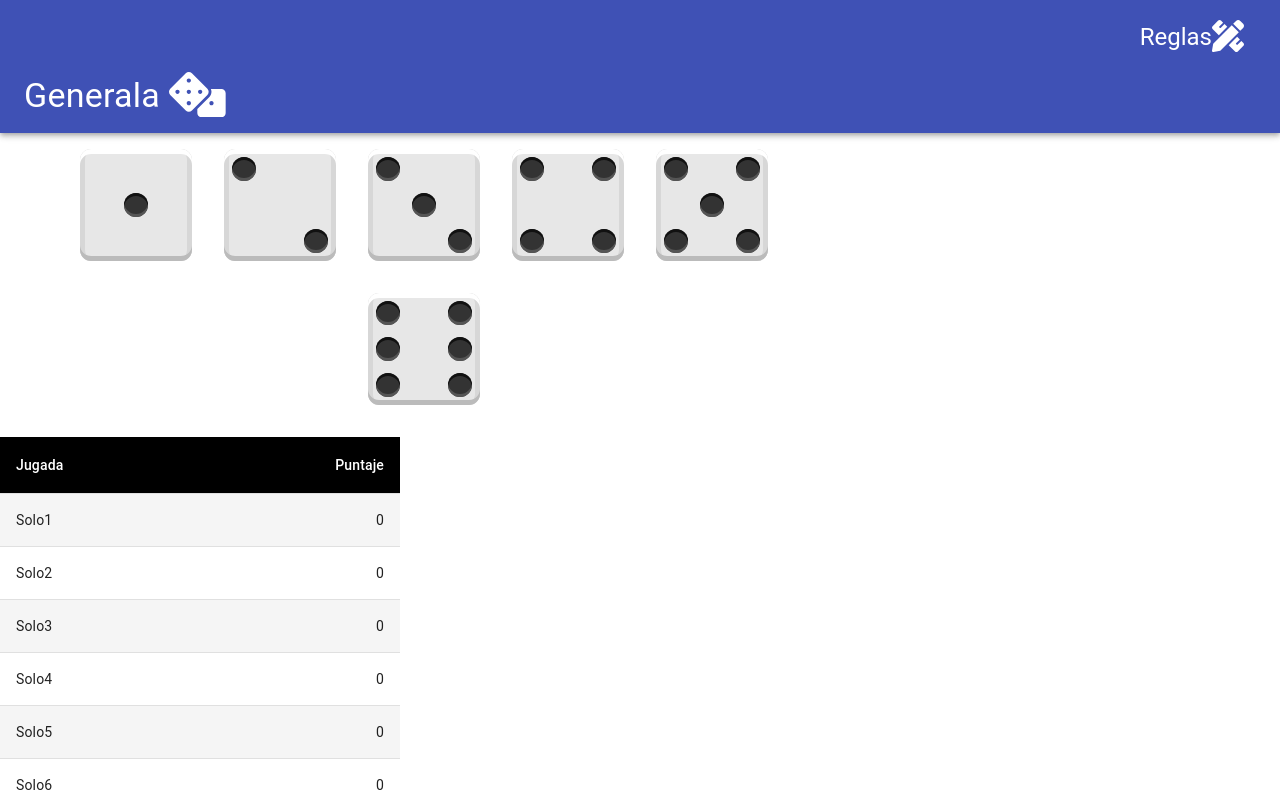
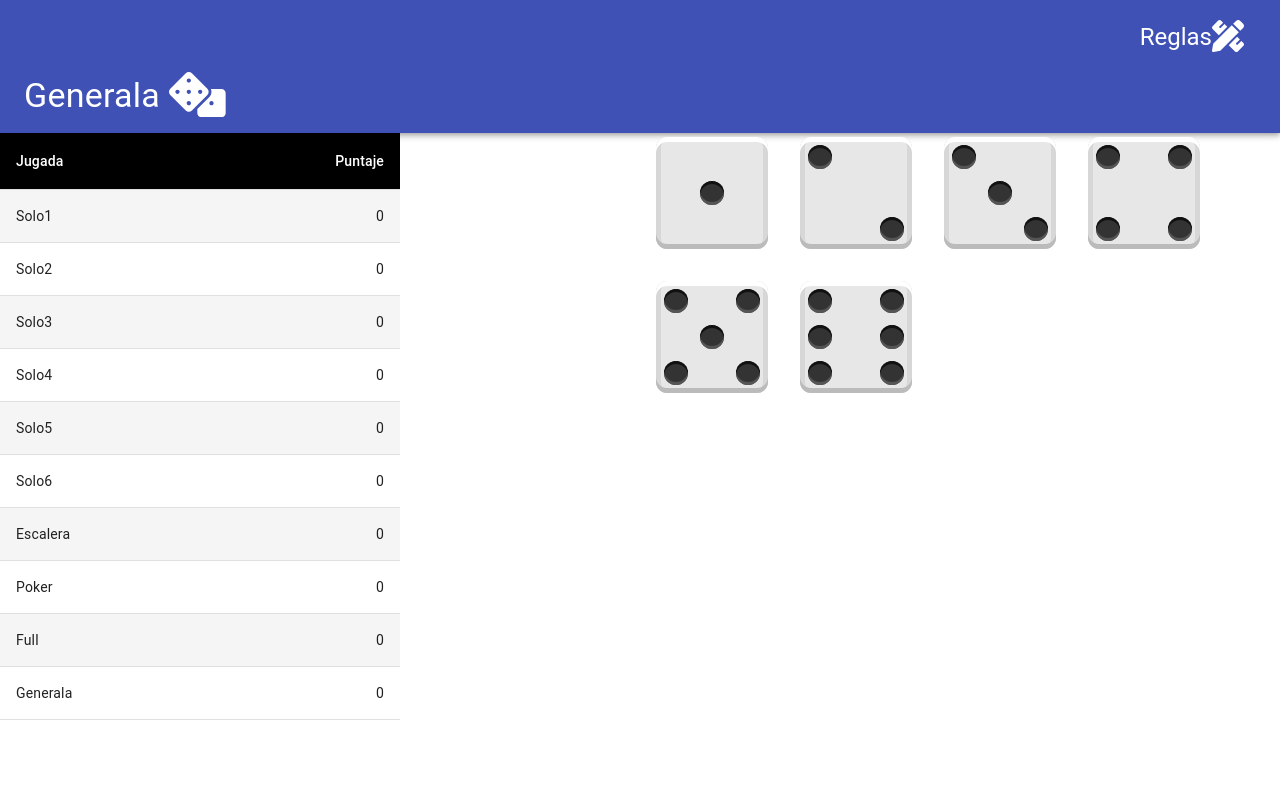
Before and after one commit to RoxanaCamara/unq-ui-roxana-camara-trabajo-final, a React (Create React App) app: page / in a window 1280 px wide. Shown: the top 800 px of the page. Built offline with nearby package versions, Linux system fonts and the light colour scheme.

Commit message:
Front del juego segunda parte

```diff
--- a/src/App.jsx
+++ b/src/App.jsx
@@ -3,20 +3,28 @@ import { Contenedor } from './components/nav/Contenedor';
 import TableGame from './components/table/Table';
 import Box from '@material-ui/core/Box';
 import { Dice } from './components/dice/Dice';
+import { Dices } from './components/dice/Dices';
+import { makeStyles } from '@material-ui/core/styles';
+
+const useStyles = makeStyles((theme) => ({
+  root: {
+    flexGrow: 1,
+  }}));
 
 const App = () => {
+  const classes = useStyles();
   return (
     <Contenedor>
-      <Box sx={{ flexGrow: 1 }}>
-      <Grid container spacing={2}>
-      <Grid item xs={6} md={8}>
-          <Dice/>
-        </Grid>
-        <Grid item xs={6} md={6}>
+     <div className={classes.root}>
+      <Grid container spacing={3}>
+        <Grid item xs={6} >
         <TableGame />
         </Grid>
+        <Grid item xs={6}>
+        <Dices />
+        </Grid>
       </Grid>
-  </Box>
+      </div>
     </Contenedor>
   );
 }
--- a/src/components/dice/Dice.jsx
+++ b/src/components/dice/Dice.jsx
@@ -1,59 +1,82 @@
 import React from 'react'
+import { Grid } from '@material-ui/core';
+
 import '../dice/Style.css'
 
-export const Dice = () => {
-
+export const Dice = ({ num }) => {
+    console.log("num")
+    console.log(num)
     return (
         <>
-        <div class="nono">
-            <div class="first-face">
-                <span class="pip"></span>
+        <div className="nono">
+        <Grid item xs={4}>
+        {
+            num == 1 &&
+            <div className="first-face">
+                <span className="pip"></span>
             </div>
-            <div class="second-face">
-                <span class="pip"></span>
-                <span class="pip"></span>
+        }
+        {
+            num == 2 &&
+            <div className="second-face">
+                <span className="pip"></span>
+                <span className="pip"></span>
             </div>
-            <div class="third-face">
-                <span class="pip"></span>
-                <span class="pip"></span>
-                <span class="pip"></span>
+        }
+        {
+            num == 3 &&
+            <div className="third-face">
+                <span className="pip"></span>
+                <span className="pip"></span>
+                <span className="pip"></span>
             </div>
-            <div class="fourth-face">
-                <div class="column">
-                    <span class="pip"></span>
-                    <span class="pip"></span>
+        }
+        {
+            num == 4 &&
+            <div className="fourth-face">
+                <div className="column">
+                    <span className="pip"></span>
+                    <span className="pip"></span>
                 </div>
-                <div class="column">
-                    <span class="pip"></span>
-                    <span class="pip"></span>
+                <div className="column">
+                    <span className="pip"></span>
+                    <span className="pip"></span>
                 </div>
             </div>
-            <div class="fifth-face">
-                <div class="column">
-                    <span class="pip"></span>
-                    <span class="pip"></span>
+        }
+        {
+            num == 5 &&
+            <div className="fifth-face">
+                <div className="column">
+                    <span className="pip"></span>
+                    <span className="pip"></span>
                 </div>
-                <div class="column">
-                    <span class="pip"></span>
+                <div className="column">
+                    <span className="pip"></span>
                 </div>
-                <div class="column">
-                    <span class="pip"></span>
-                    <span class="pip"></span>
+                <div className="column">
+                    <span className="pip"></span>
+                    <span className="pip"></span>
                 </div>
             </div>
-            <div class="sixth-face">
-                <div class="column">
-                    <span class="pip"></span>
-                    <span class="pip"></span>
-                    <span class="pip"></span>
+        }
+        {
+            num == 6 &&
+            <div className="sixth-face">
+                <div className="column">
+                    <span className="pip"></span>
+                    <span className="pip"></span>
+                    <span className="pip"></span>
                 </div>
-                <div class="column">
-                    <span class="pip"></span>
-                    <span class="pip"></span>
-                    <span class="pip"></span>
+                <div className="column">
+                    <span className="pip"></span>
+                    <span className="pip"></span>
+                    <span className="pip"></span>
                 </div>
             </div>
-            </div>
+        }
+        </Grid>
+        </div>
         </>
     )
 }
--- /dev/null
+++ b/src/components/dice/Dices.jsx
@@ -0,0 +1,23 @@
+import React from 'react'
+import { Grid } from '@material-ui/core';
+import { Dice } from './Dice'
+
+export const Dices = () => {
+    let numsFor = [1,2,3,4,5,6]
+
+    return (
+        <div>
+             <Grid container item xs={12} spacing={3}>
+            {
+                numsFor.map(( i, index) => (
+
+
+                    <Dice num={i}
+                        key={index}
+                    />
+                ))
+            }
+            </Grid>
+        </div>
+    )
+}
--- a/src/components/dice/style.css
+++ b/src/components/dice/style.css
@@ -54,17 +54,6 @@
     justify-content: center;
 }
 
-.nono {
-    display: flex;
-    align-items: center;
-    justify-content: center;
-    vertical-align: center;
-    flex-wrap: wrap;
-    align-content: center;
-    font-family: 'Open Sans', sans-serif;
-    background: linear-gradient(top, #222, #333);
-}
-
 [class$="face"] {
     margin: 16px;
     padding: 4px;
```
